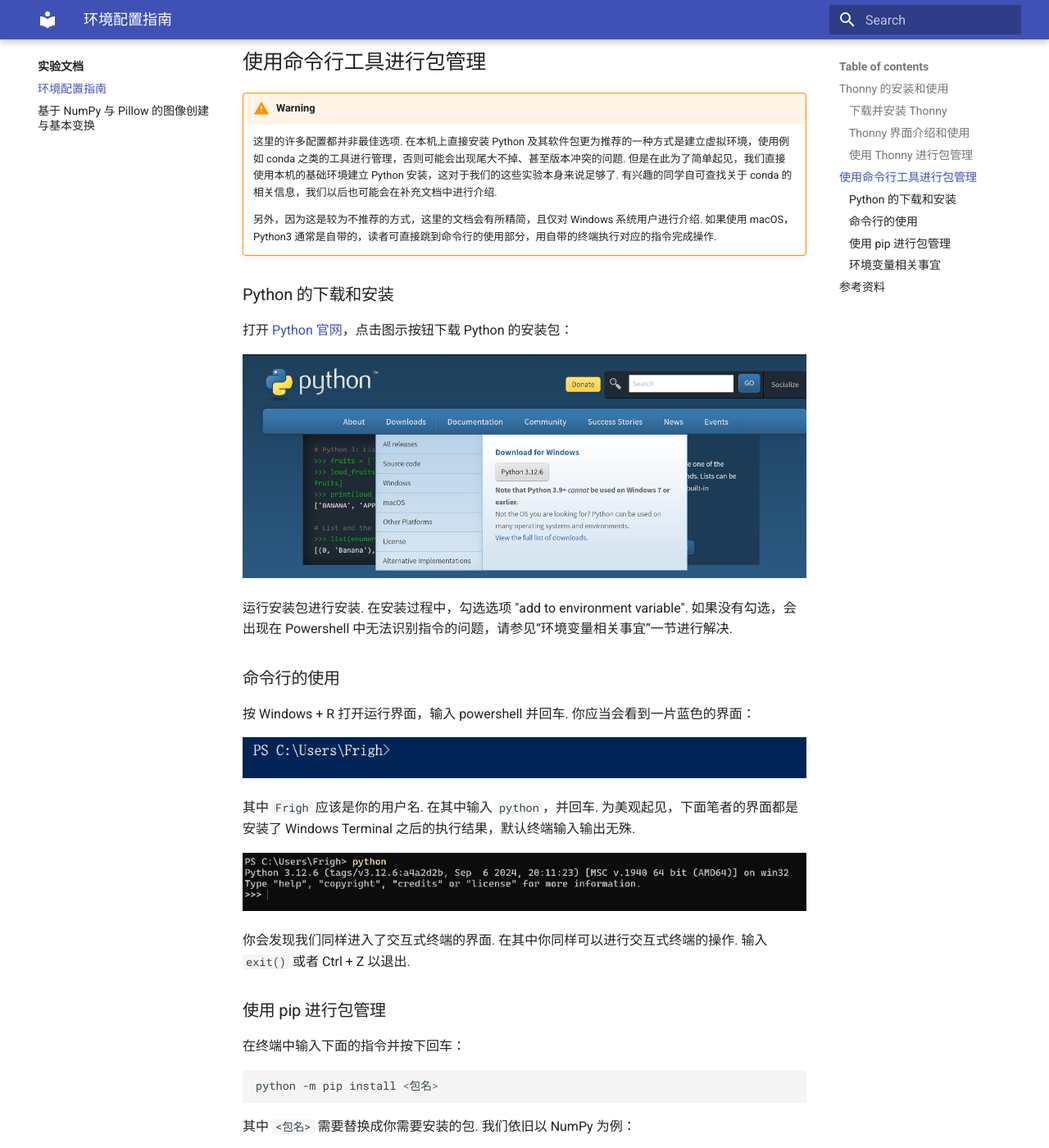
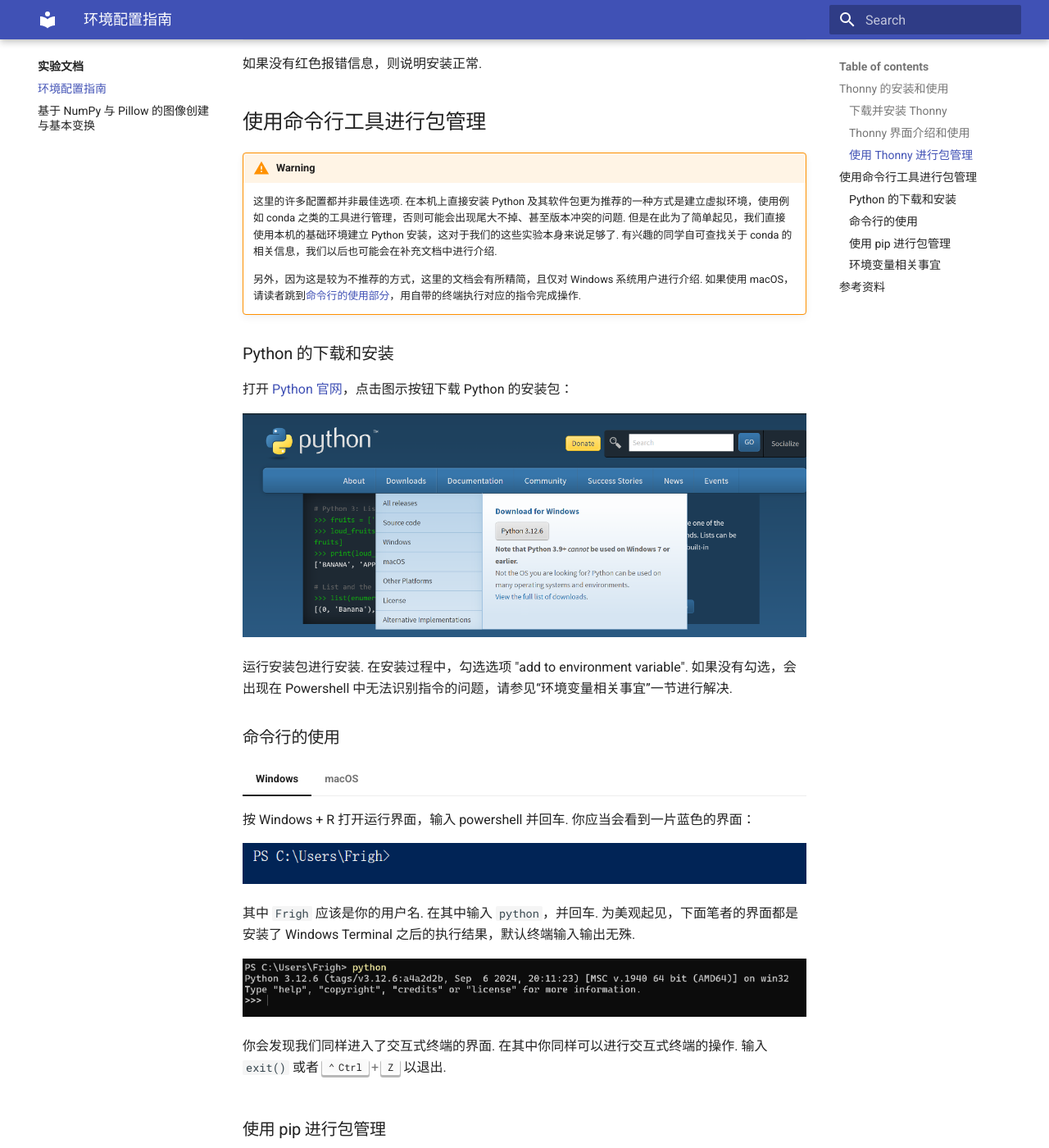
Before and after one commit to FrightenedFoxCN/python2024aw, an MkDocs documentation site: the page built from docs/bonus/00env.md, in a window 1280 px wide and 1400 px high, scrolled down 5166 px. Shown: the whole window at 82% size. Built offline with MkDocs 1.6.1 and Material for MkDocs 9.7.7, drawn with Linux system fonts in a browser that asks for light colours; comment, search, counter and statistics services are not loaded; some of the changed lines change nothing that is shown.

Commit message:
docs: add macOS guide

````diff
--- a/docs/bonus/00env.md
+++ b/docs/bonus/00env.md
@@ -6,13 +6,27 @@
 
 ### 下载并安装 Thonny
 
-打开 [Thonny 官网](https://thonny.org)，将鼠标移动到下图右上角的 "Windows" 上，选择第一个链接进行下载. 不建议使用 Python 3.8 的版本，事实上 Python 3.10 也并非最新，但对于本课程来说已经足够使用了.
+=== "Windows"
 
-![thonny-install](../assets/lab0/thonny-install.png)
+    打开 [Thonny 官网](https://thonny.org)，将鼠标移动到下图右上角的 "Windows" 上，选择第一个链接进行下载. 不建议使用 Python 3.8 的版本，事实上 Python 3.10 也并非最新，但对于本课程来说已经足够使用了.
 
-然后运行安装程序，按照指引完成安装. 等到出现如下界面，就表明安装已经完成：
+    ![thonny-install](../assets/lab0/thonny-install-windows.png)
 
-![thonny-install-success](../assets/lab0/thonny-install-success.png)
+    然后运行安装程序，按照指引完成安装. 等到出现如下界面，就表明安装已经完成：
+
+    ![thonny-install-success](../assets/lab0/thonny-install-windows-success.png)
+
+=== "macOS"
+
+    打开 [Thonny 官网](https://thonny.org)，将鼠标移动到下图右上角的 "macOS" 上，点击链接下载.
+
+    ![](../assets/lab0/thonny-install-macos.png)
+
+    打开下载的 `pkg` 文件，按照指引完成安装.
+
+    ![](../assets/lab0/thonny-install-macos-pkg.png)
+
+    安装完成后，你可以在启动台中找到 Thonny 的图标.
 
 ### Thonny 界面介绍和使用
 
@@ -66,7 +80,7 @@
 
     这里的许多配置都并非最佳选项. 在本机上直接安装 Python 及其软件包更为推荐的一种方式是建立虚拟环境，使用例如 conda 之类的工具进行管理，否则可能会出现尾大不掉、甚至版本冲突的问题. 但是在此为了简单起见，我们直接使用本机的基础环境建立 Python 安装，这对于我们的这些实验本身来说足够了. 有兴趣的同学自可查找关于 conda 的相关信息，我们以后也可能会在补充文档中进行介绍.
 
-    另外，因为这是较为不推荐的方式，这里的文档会有所精简，且仅对 Windows 系统用户进行介绍. 如果使用 macOS，Python3 通常是自带的，读者可直接跳到命令行的使用部分，用自带的终端执行对应的指令完成操作.
+    另外，因为这是较为不推荐的方式，这里的文档会有所精简，且仅对 Windows 系统用户进行介绍. 如果使用 macOS，请读者跳到[命令行的使用部分](#_3)，用自带的终端执行对应的指令完成操作.
 
 ### Python 的下载和安装
 
@@ -78,15 +92,31 @@
 
 ### 命令行的使用
 
-按 Windows + R 打开运行界面，输入 powershell 并回车. 你应当会看到一片蓝色的界面：
+=== "Windows"
 
-![powershell-line](../assets/lab0/powershell-line.png)
+    按 Windows + R 打开运行界面，输入 powershell 并回车. 你应当会看到一片蓝色的界面：
 
-其中 `Frigh` 应该是你的用户名. 在其中输入 `python`，并回车. 为美观起见，下面笔者的界面都是安装了 Windows Terminal 之后的执行结果，默认终端输入输出无殊.
+    ![powershell-line](../assets/lab0/powershell-line.png)
 
-![powershell-interactive-python](../assets/lab0/powershell-interactive-python.png)
+    其中 `Frigh` 应该是你的用户名. 在其中输入 `python`，并回车. 为美观起见，下面笔者的界面都是安装了 Windows Terminal 之后的执行结果，默认终端输入输出无殊.
 
-你会发现我们同样进入了交互式终端的界面. 在其中你同样可以进行交互式终端的操作. 输入 `exit()` 或者 Ctrl + Z 以退出.
+    ![powershell-interactive-python](../assets/lab0/powershell-interactive-python.png)
+
+    你会发现我们同样进入了交互式终端的界面. 在其中你同样可以进行交互式终端的操作. 输入 `exit()` 或者 ++ctrl+z++ 以退出.
+
+=== "macOS"
+
+    在启动台中搜索“终端”，打开终端. 也可以使用快捷键 ++command+space++，然后输入“终端”进行搜索.
+
+    ![](../assets/lab0/launchpad.png)
+
+    在终端中输入 `python3` 并回车. 若之前没有使用过命令行工具，会提示安装 Xcode Command Line Tools，按照提示进行安装即可.
+
+    ![](../assets/lab0/xcode-select.png)
+
+    安装完成后，即可通过在终端中输入 `python3` 并回车进入 Python 交互式终端. 输入 `exit()` 或者 ++ctrl+z++ 以退出. **在后文中提到在命令行中输入 `python` 时，macOS 用户应当使用 `python3` 代替.**
+
+    ![](../assets/lab0/macos-terminal.png)
 
 ### 使用 pip 进行包管理
 
@@ -109,10 +139,13 @@
     ```powershell
     python -m pip install <包名>
     ```
+
     而不是一般的教程使用的更精简的
+
     ```powershell
     pip install <包名>
     ```
+
     这是因为直接使用 `pip` 指令进行安装的方式在较新的版本中将被弃置.
 
     此外，如果 `python` 指令不起作用，可以尝试直接使用 `py` 或者 `python3`，如果依旧不行，请参阅环境变量相关事宜一节.
--- a/mkdocs.yml
+++ b/mkdocs.yml
@@ -4,14 +4,19 @@
   custom_dir: overrides
   features:
     - content.code.annotate
+    - content.tabs.link
     - navigation.tracking
     - navigation.tabs
     - navigation.indexes
     - navigation.top
 markdown_extensions:
   - admonition
+  - pymdownx.keys
+  - pymdownx.inlinehilite
   - pymdownx.details
   - pymdownx.superfences
+  - pymdownx.tabbed:
+      alternate_style: true
 nav:
   - 主页: index.md
   - 常见问题:
````
Also changed, not shown: docs/assets/lab0/launchpad.png (added), docs/assets/lab0/macos-terminal.png (added), docs/assets/lab0/thonny-install-macos-pkg.png (added), docs/assets/lab0/thonny-install-macos.png (added), docs/assets/lab0/thonny-install-windows-success.png (renamed from docs/assets/lab0/thonny-install-success.png), docs/assets/lab0/thonny-install-windows.png (renamed from docs/assets/lab0/thonny-install.png), docs/assets/lab0/xcode-select.png (added).
